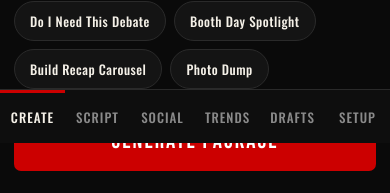
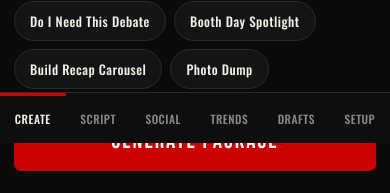
Before and after one commit to wolfsgarage-hub/Wolfs-admin, a plain HTML site: page wg-content-studio-v7.html in a window 390 px wide. Shown: the part 701-894 px from the top of the page. Drawn offline with nearby package versions, Linux system fonts and the light colour scheme.

Commit message:
v7 SOCIAL fix: tighten tab nav so all 6 tabs fit phone width
- Reduce font-size 13px to 11.5px, letter-spacing 1px to 0.5px, padding 4px to 2px
- Add overflow-x:auto and flex:1 0 auto with 60px min-width as fallback
- Setup tab was being clipped off-screen with 6 tabs at flex:1

```diff
--- a/wg-content-studio-v7.html
+++ b/wg-content-studio-v7.html
@@ -49,11 +49,12 @@
   nav.tabs {
     display: flex; gap: 0; position: fixed; bottom: 0; left: 0; right: 0;
     background: #0e0e0e; border-top: 1px solid var(--line); z-index: 30;
+    overflow-x: auto; -webkit-overflow-scrolling: touch;
   }
   nav.tabs button {
-    flex: 1; background: none; border: none; color: var(--muted);
-    font-family: 'Oswald', sans-serif; font-size: 13px; letter-spacing: 1px; text-transform: uppercase;
-    padding: 14px 4px 16px; cursor: pointer; border-top: 3px solid transparent;
+    flex: 1 0 auto; min-width: 60px; background: none; border: none; color: var(--muted);
+    font-family: 'Oswald', sans-serif; font-size: 11.5px; letter-spacing: 0.5px; text-transform: uppercase;
+    padding: 14px 2px 16px; cursor: pointer; border-top: 3px solid transparent; white-space: nowrap;
   }
   nav.tabs button.active { color: var(--bone); border-top-color: var(--red); }
 
```
